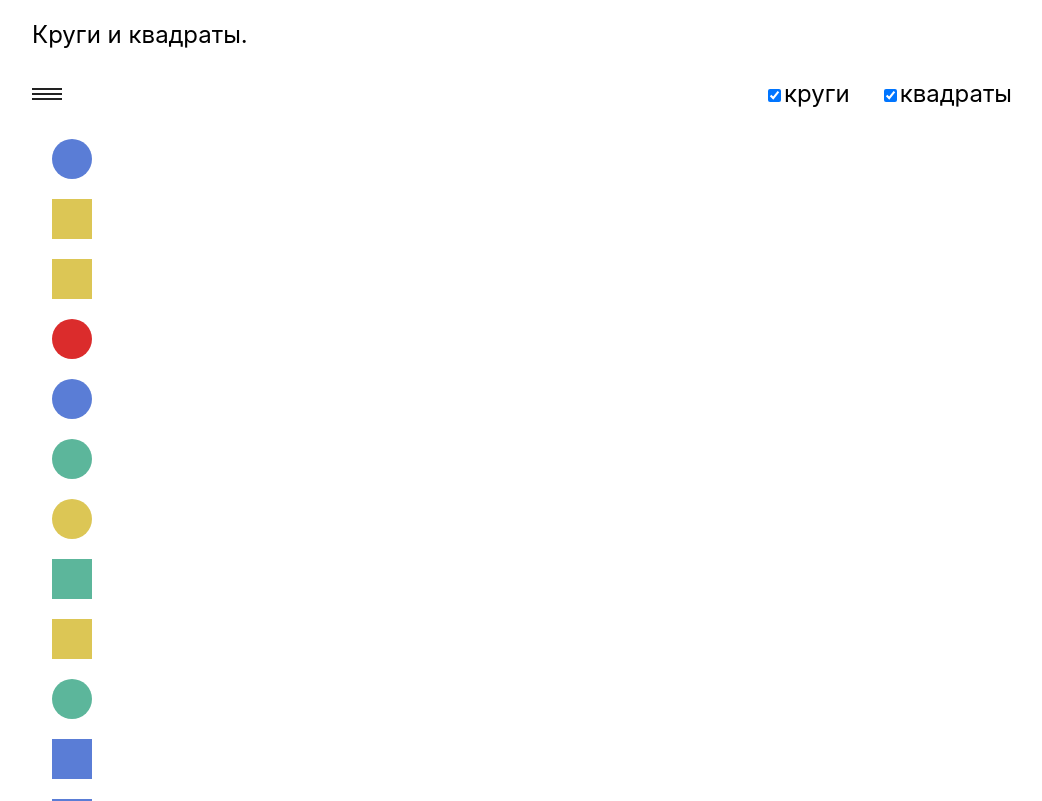
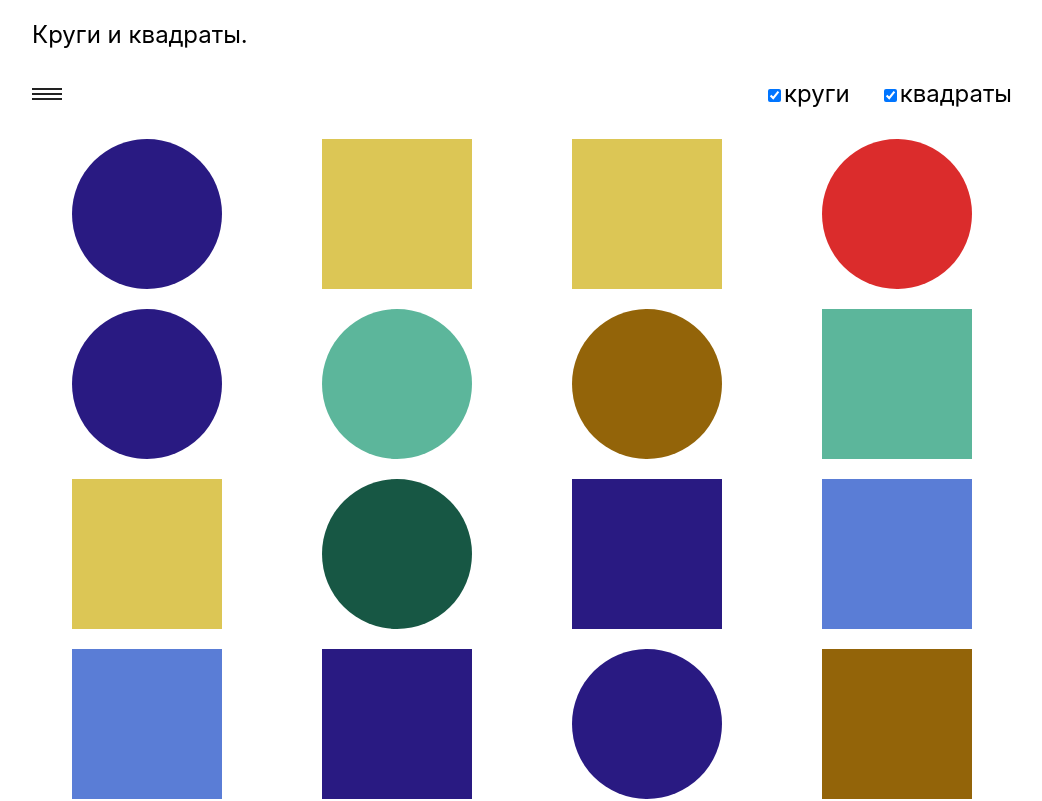
Before and after one commit to annadan1/circle_square, a React (Create React App) app: page / in a window 1280 px wide. Shown: the top 801 px of the page, without its empty margins (118-1160 px from the left). Built offline with nearby package versions, Linux system fonts and the light colour scheme.

Commit message:
Add styles for figures

```diff
--- a/src/components/Main/Main.module.scss
+++ b/src/components/Main/Main.module.scss
@@ -1,18 +1,23 @@
 @import "../../styles/_variables";
+
+.container {
+  display: grid;
+  flex-wrap: wrap;
+  gap: 20px;
+  grid-template-columns: repeat(4, minmax(150px, 1fr));
+  grid-template-rows: repeat(auto-fill, minmax(150px, 1fr));
+  justify-items: center;
+}
 
 .circle {
   border-radius: 50%;
-  width: 40px;
-  height: 40px;
-  margin: 20px;
-  gap: 30px;
+  min-width: 150px;
+  min-height: 150px;
 }
 
 .square {
-  width: 40px;
-  height: 40px;
-  gap: 30px;
-  margin: 20px;
+  min-width: 150px;
+  min-height: 150px;
 }
 
 .red {
@@ -30,3 +35,19 @@
 .yellow {
   background-color: $color-light-yellow;
 }
+
+.dark-red {
+    background-color: $color-dark-red;
+}
+
+.dark-blue {
+    background-color: $color-dark-blue;
+}
+
+.dark-green {
+    background-color: $color-dark-green;
+}
+
+.dark-yellow {
+    background-color: $color-dark-yellow;
+}
--- a/src/components/Main/Main.tsx
+++ b/src/components/Main/Main.tsx
@@ -4,13 +4,16 @@ import { State } from "../../types/store";
 
 export const Main: React.FC = () => {
   const { figures } = useSelector((state: State) => state.figures);
-  console.log(figures)
+
   return (
-    <>
-      {figures.map((el, id) => (
-        <div key={id} className={`${styles[el.form] + " " + styles[el.color]}`}>
-        </div>
-      ))}
-    </>
+    <div className={styles.container}>
+      {figures.map((el, id) => {
+        const color = el.dark ? styles[`dark-${el.color}`] : styles[el.color];
+        console.log(color)
+        return (
+          <div key={id} className={`${styles[el.form] + " " + color}`}></div>
+        );
+      })}
+    </div>
   );
 };
```
